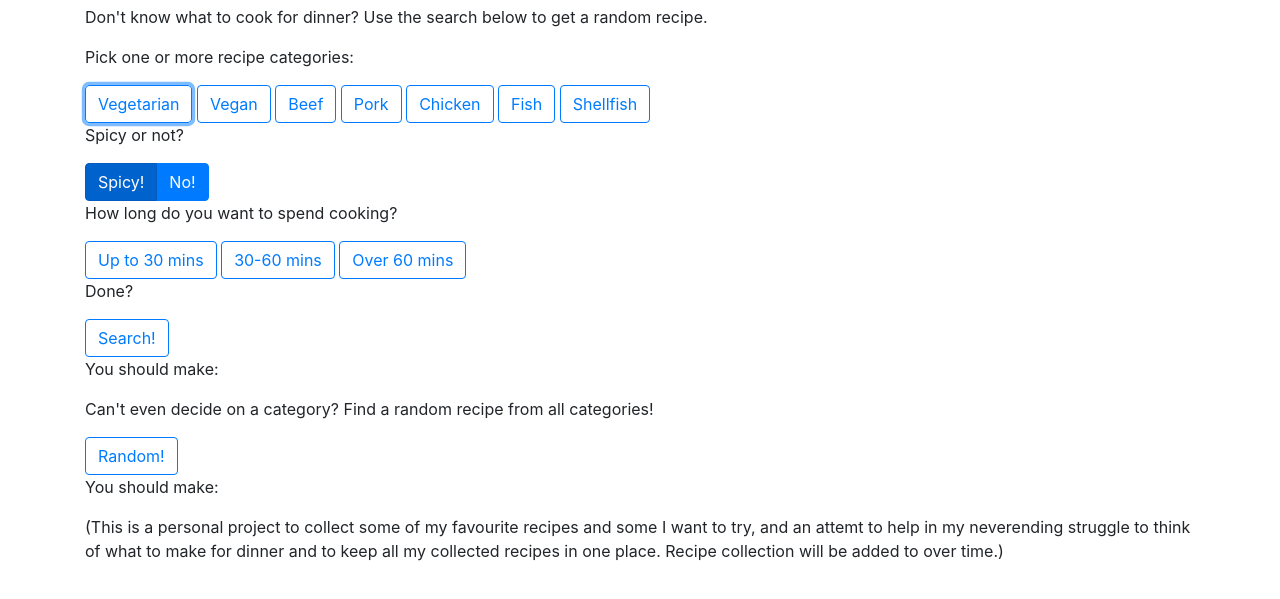
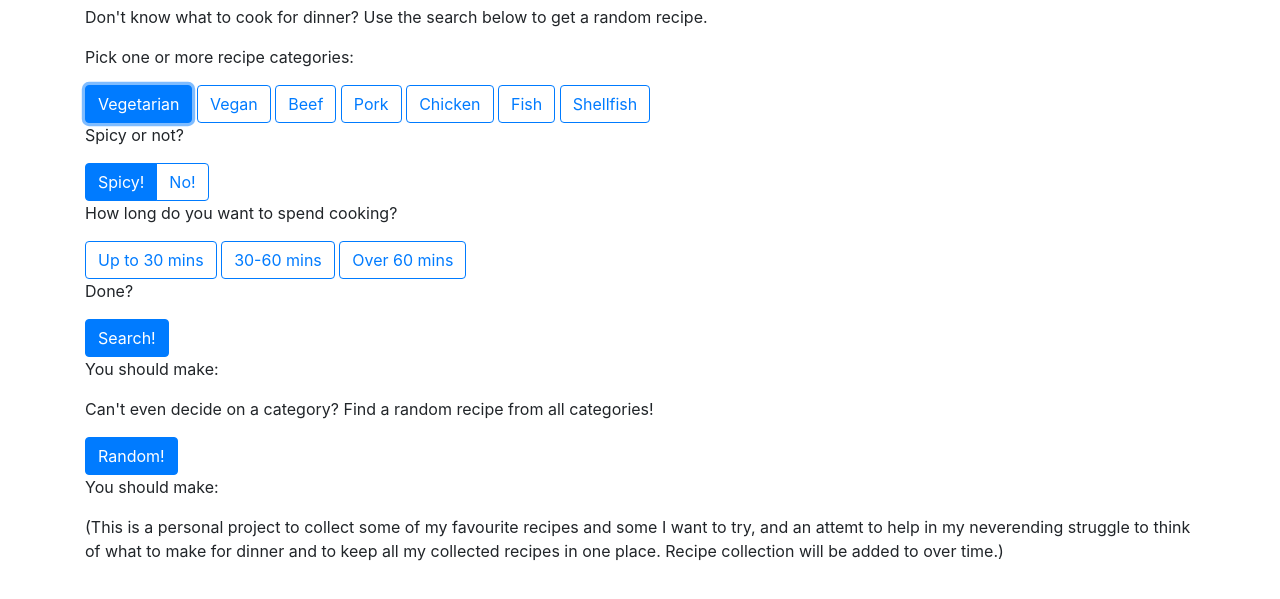
Before and after one commit to cecvak/recipes, a plain HTML site: page index.html in a window 1280 px wide. Both pictures are taken after a click on the button "Vegetarian". Shown: the part 51-650 px from the top of the page. Drawn offline with nearby package versions, Linux system fonts and the light colour scheme.

Commit message:
fixed buttons

```diff
--- a/index.html
+++ b/index.html
@@ -16,6 +16,12 @@
 
       <!-- Category search -->
       <p>Pick one or more recipe categories:</p>
+      <!-- <button type="button" class="btn btn-outline-primary">Vegetarian</button> -->
+      <!-- <div class="btn-group-toggle" data-toggle="buttons">
+        <label class="btn btn-outline-primary">
+          <input type="checkbox"> Vegetarian
+        </label>
+      </div> -->
       <button type="button" class="btn btn-outline-primary">Vegetarian</button>
       <button type="button" class="btn btn-outline-primary">Vegan</button>
       <button type="button" class="btn btn-outline-primary">Beef</button>
@@ -32,10 +38,10 @@
       <!-- Spicy or not -->
       <p>Spicy or not?</p>
       <div class="btn-group btn-group-toggle" data-toggle="buttons">
-          <label class="btn btn-primary active">
+          <label class="btn btn-outline-primary active">
             <input type="radio" name="options" id="option1" checked> Spicy!
           </label>
-          <label class="btn btn-primary">
+          <label class="btn btn-outline-primary">
             <input type="radio" name="options" id="option2"> No!
           </label>
         </div>
@@ -46,12 +52,12 @@
       <button type="button" class="btn btn-outline-primary">Over 60 mins</button>
       <!-- Go button and random button -->
       <p>Done?</p>
-      <button type="button" class="btn btn-outline-primary">Search!</button>
+      <button type="button" class="btn btn-primary">Search!</button>
       <p>You should make:</p>
 
 
       <p>Can't even decide on a category? Find a random recipe from all categories!</p>
-      <button type="button" class="btn btn-outline-primary" v-on:click="random">Random!</button>
+      <button type="button" class="btn btn-primary" v-on:click="random">Random!</button>
       <!-- Show result... -->
       <p>You should make:</p>
       <!-- <div v-for="recipe in randomRecipe"> -->
@@ -69,6 +75,9 @@
 
 
 
+    <script src="https://ajax.googleapis.com/ajax/libs/jquery/3.5.1/jquery.min.js"></script>
+    <script src="https://maxcdn.bootstrapcdn.com/bootstrap/3.4.1/js/bootstrap.min.js"></script>
+
     <script src="https://cdn.jsdelivr.net/npm/vue/dist/vue.js"></script>
     <script src="main.js"></script>
 </body>
--- a/main.js
+++ b/main.js
@@ -4,19 +4,32 @@
 //     });
 //   });
 
+$(document).ready(function() {
+        $(".btn-outline-primary").click(function() {
+        $(this).button('toggle');
+    });
+});
 
 const app = new Vue ({
     el: '#vue-app1',
     data: {
         recipe: [],
         randomRecipe: {},
+        selectedCategories: {},
+        selectedSpicy: '',
+        selectedTime: {},
+        selectedLang: {},
     },
 
     methods: {
         random() {
             const someRecipe = Math.floor(Math.random() * this.recipe.length);
             this.randomRecipe = this.recipe[someRecipe];
-            console.log(this.randomRecipe);
+            // console.log(this.randomRecipe);
+        },
+
+        search() {
+
         }
     },
 
@@ -25,7 +38,7 @@ const app = new Vue ({
             .then(response => response.json())
             .then(recipeResp => {
                 this.recipe = recipeResp.recipes;
-                console.log(recipeResp.recipes)
+                // console.log(recipeResp.recipes)
             })
         //     this.recipe = recipes;
         //     console.log(recipe)
```
